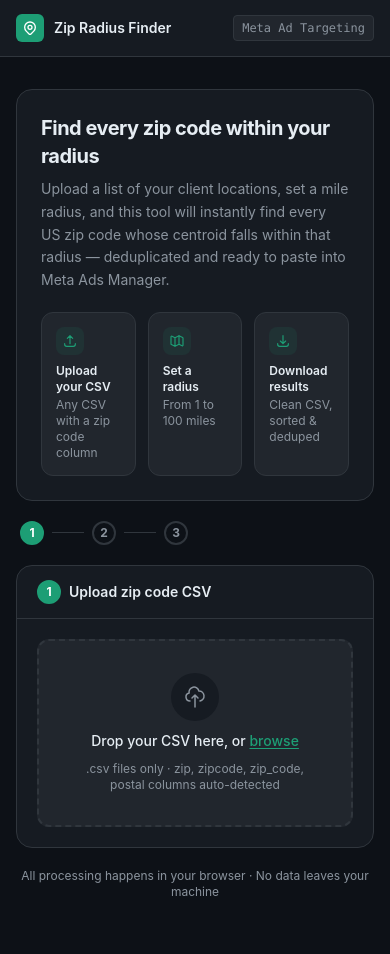
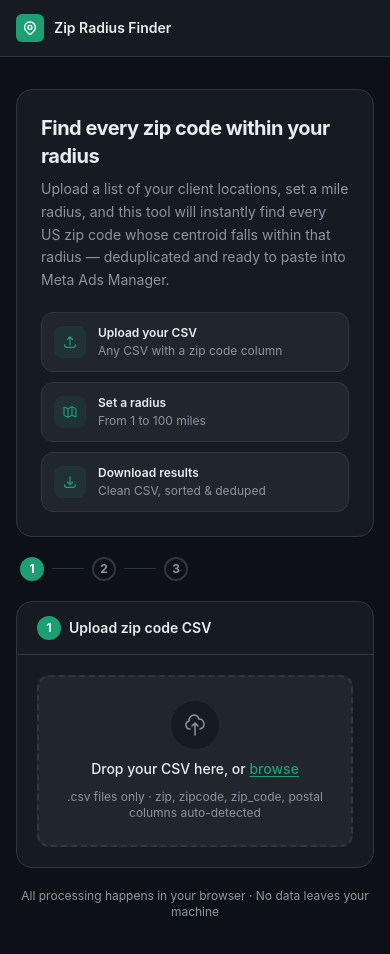
Before and after one commit to NaBiddy/zip-radius-finder, a Next.js app: page / in a window 390 px wide. Shown: the top 954 px of the page. Built offline with nearby package versions, Linux system fonts and the light colour scheme.

Commit message:
Mobile responsive improvements across all components

```diff
--- a/app/page.tsx
+++ b/app/page.tsx
@@ -120,7 +120,7 @@
             </div>
             <span className="font-semibold text-sm" style={{ color: "var(--text-1)" }}>Zip Radius Finder</span>
           </div>
-          <span className="text-xs font-mono px-2 py-1 rounded" style={{ background: "var(--bg-raised)", color: "var(--text-2)", border: "1px solid var(--border)" }}>
+          <span className="hidden sm:inline text-xs font-mono px-2 py-1 rounded" style={{ background: "var(--bg-raised)", color: "var(--text-2)", border: "1px solid var(--border)" }}>
             Meta Ad Targeting
           </span>
         </div>
@@ -140,14 +140,14 @@
               </p>
             </div>
 
-            <div className="grid grid-cols-3 gap-3">
+            <div className="grid grid-cols-1 sm:grid-cols-3 gap-2.5">
               {[
                 { icon: "M4 16v1a3 3 0 003 3h10a3 3 0 003-3v-1m-4-8l-4-4m0 0L8 8m4-4v12", label: "Upload your CSV", desc: "Any CSV with a zip code column" },
                 { icon: "M9 20l-5.447-2.724A1 1 0 013 16.382V5.618a1 1 0 011.447-.894L9 7m0 13l6-3m-6 3V7m6 10l4.553 2.276A1 1 0 0021 18.382V7.618a1 1 0 00-.553-.894L15 4m0 13V4m0 0L9 7", label: "Set a radius", desc: "From 1 to 100 miles" },
                 { icon: "M4 16v1a3 3 0 003 3h10a3 3 0 003-3v-1m-4-4l-4 4m0 0l-4-4m4 4V4", label: "Download results", desc: "Clean CSV, sorted & deduped" },
               ].map(({ icon, label, desc }, i) => (
-                <div key={i} className="rounded-xl p-3.5 space-y-2" style={{ background: "var(--bg-raised)", border: "1px solid var(--border)" }}>
-                  <div className="w-7 h-7 rounded-lg bg-[#1D9E75]/10 flex items-center justify-center">
+                <div key={i} className="rounded-xl p-3 sm:p-3.5 flex sm:flex-col items-center sm:items-start gap-3 sm:gap-2" style={{ background: "var(--bg-raised)", border: "1px solid var(--border)" }}>
+                  <div className="w-8 h-8 sm:w-7 sm:h-7 rounded-lg bg-[#1D9E75]/10 flex items-center justify-center flex-shrink-0">
                     <svg className="w-4 h-4 text-[#1D9E75]" fill="none" stroke="currentColor" viewBox="0 0 24 24">
                       <path strokeLinecap="round" strokeLinejoin="round" strokeWidth={1.75} d={icon} />
                     </svg>
--- a/components/ResultsPanel.tsx
+++ b/components/ResultsPanel.tsx
@@ -35,17 +35,17 @@
   return (
     <div className="space-y-5">
       {/* Stats */}
-      <div className="grid grid-cols-3 gap-3">
+      <div className="grid grid-cols-3 gap-2 sm:gap-3">
         {[
-          { value: inputCount.toLocaleString(),  label: "Input zips",   accent: false },
-          { value: results.length.toLocaleString(), label: "Zips found", accent: true  },
-          { value: `${radius} mi`,               label: "Radius",       accent: false },
+          { value: inputCount.toLocaleString(),     label: "Input zips",  accent: false },
+          { value: results.length.toLocaleString(), label: "Zips found",  accent: true  },
+          { value: `${radius} mi`,                  label: "Radius",      accent: false },
         ].map(({ value, label, accent }) => (
-          <div key={label} className="rounded-xl p-4 text-center" style={{
-            background:   accent ? "rgba(29,158,117,0.08)" : "var(--bg-raised)",
-            border:       `1px solid ${accent ? "rgba(29,158,117,0.25)" : "var(--border)"}`,
+          <div key={label} className="rounded-xl p-3 sm:p-4 text-center" style={{
+            background: accent ? "rgba(29,158,117,0.08)" : "var(--bg-raised)",
+            border:     `1px solid ${accent ? "rgba(29,158,117,0.25)" : "var(--border)"}`,
           }}>
-            <div className="text-2xl font-bold tabular-nums" style={{ color: accent ? "#1D9E75" : "var(--text-1)" }}>{value}</div>
+            <div className="text-lg sm:text-2xl font-bold tabular-nums leading-tight" style={{ color: accent ? "#1D9E75" : "var(--text-1)" }}>{value}</div>
             <div className="text-xs mt-1" style={{ color: "var(--text-2)" }}>{label}</div>
           </div>
         ))}
@@ -74,7 +74,7 @@
             <svg className="w-4 h-4" fill="none" stroke="currentColor" viewBox="0 0 24 24">
               <path strokeLinecap="round" strokeLinejoin="round" strokeWidth={2} d="M4 16v1a3 3 0 003 3h10a3 3 0 003-3v-1m-4-4l-4 4m0 0l-4-4m4 4V4" />
             </svg>
-            Download zip_radius_{radius}mi_results.csv
+            <span className="truncate">Download zip_radius_{radius}mi_results.csv</span>
           </button>
 
           {/* Preview */}
--- a/components/UploadZone.tsx
+++ b/components/UploadZone.tsx
@@ -52,7 +52,7 @@
         onDragOver={(e) => { e.preventDefault(); setDragging(true); }}
         onDragLeave={() => setDragging(false)}
         onDrop={handleDrop}
-        className={`relative border-2 border-dashed rounded-xl p-8 text-center cursor-pointer transition-all duration-200 select-none ${loading ? "pointer-events-none opacity-50" : ""}`}
+        className={`relative border-2 border-dashed rounded-xl p-6 sm:p-8 text-center cursor-pointer transition-all duration-200 select-none ${loading ? "pointer-events-none opacity-50" : ""}`}
         style={{
           borderColor:     dragging ? "#1D9E75" : "var(--border)",
           background:      dragging ? "rgba(29,158,117,0.06)" : "var(--bg-raised)",
```
